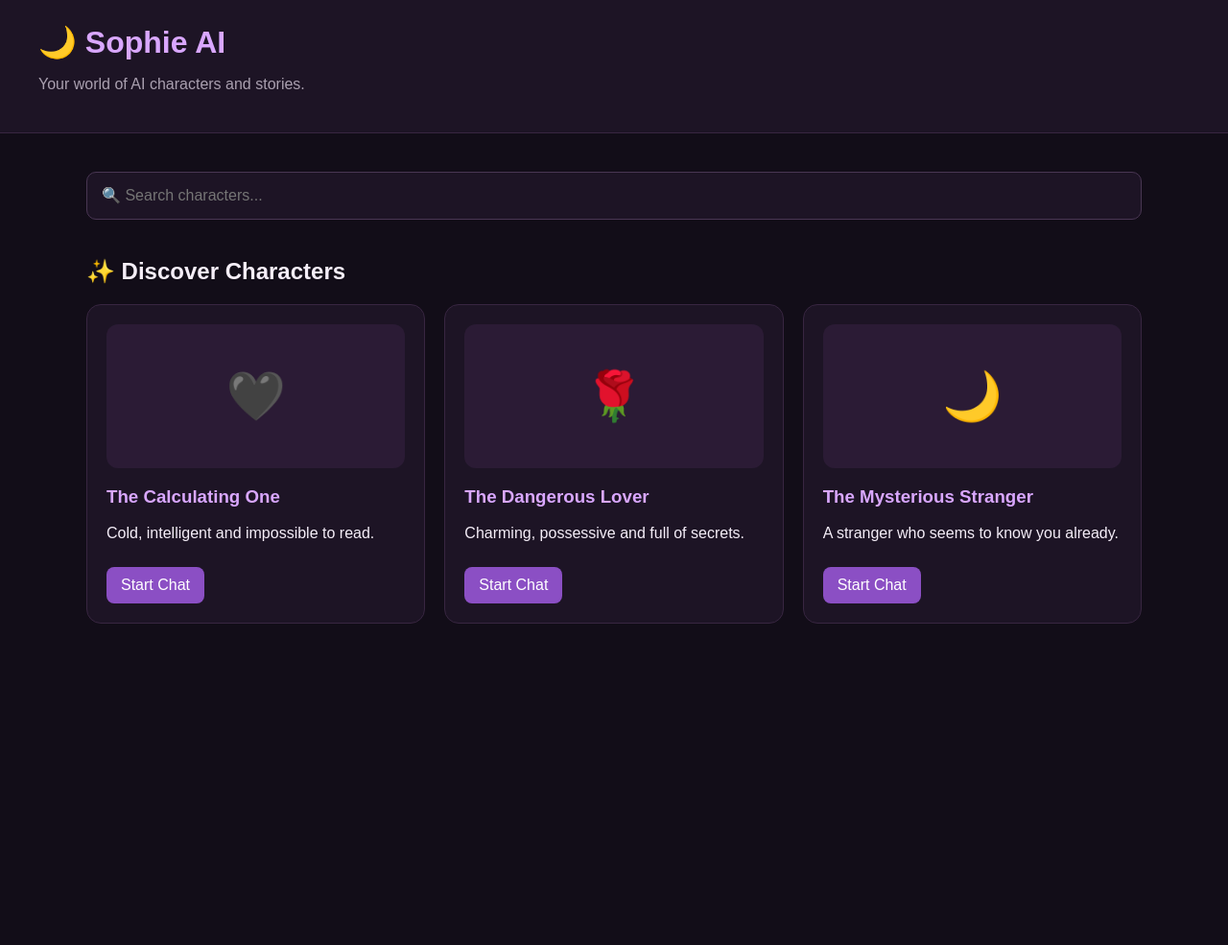
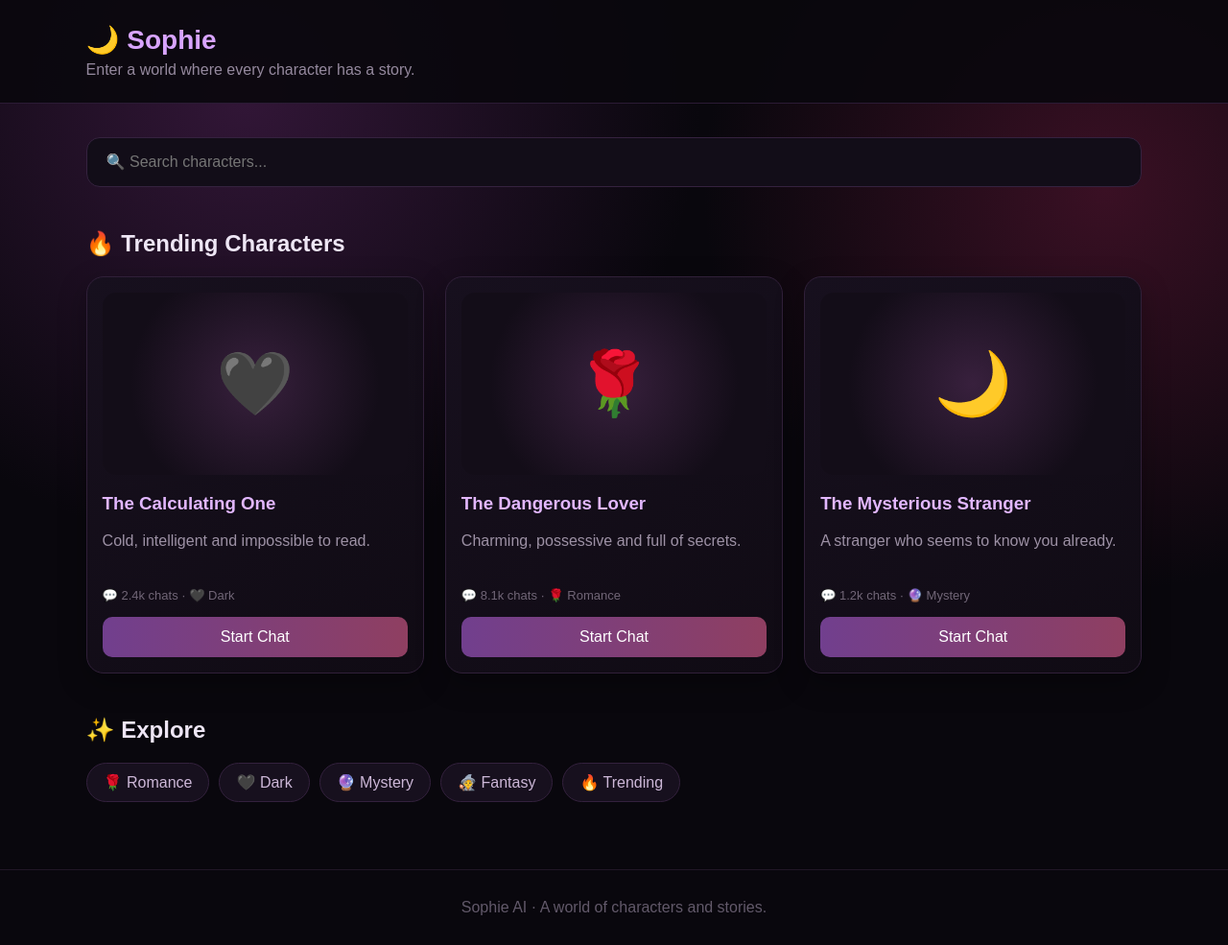
Before and after one commit to micancxx/mori-airp, a plain HTML site: page index.html in a window 1280 px wide. Shown: the whole page at 96% size. Before the commit the page ends 800 px from the top, so only its background shows below. Drawn offline with Linux system fonts and the light colour scheme.

Commit message:
Update index.html

```diff
--- a/index.html
+++ b/index.html
@@ -3,94 +3,156 @@
 <head>
 <meta charset="UTF-8">
 <meta name="viewport" content="width=device-width, initial-scale=1.0">
+
 <title>Sophie AI</title>
 
 <style>
+* {
+  box-sizing: border-box;
+}
+
 body {
   margin: 0;
   font-family: Arial, sans-serif;
-      background: #120d18;
-      color: #f5eef8;
+  color: #eee6f5;
+  background:
+    radial-gradient(circle at 20% 10%, #321637 0, transparent 35%),
+    radial-gradient(circle at 90% 20%, #3a1024 0, transparent 30%),
+    #09070d;
 }
 
 header {
-      padding: 25px 40px;
-      background: #1d1425;
-      border-bottom: 1px solid #382641;
+  padding: 25px 7%;
+  border-bottom: 1px solid #2b1b35;
+  background: rgba(9, 7, 13, 0.9);
 }
 
-    header h1 {
-      margin: 0;
-      color: #d9a7ff;
+.logo {
+  font-size: 28px;
+  font-weight: bold;
+  color: #d8a4ff;
 }
 
-    header p {
-      color: #aaa0b0;
+.tagline {
+  color: #95899e;
+  margin-top: 6px;
 }
 
 .container {
-      max-width: 1100px;
-      margin: 40px auto;
-      padding: 0 25px;
+  width: 86%;
+  max-width: 1200px;
+  margin: 35px auto;
 }
 
 .search {
   width: 100%;
-      padding: 15px;
-      box-sizing: border-box;
-      border-radius: 10px;
-      border: 1px solid #493653;
-      background: #1d1425;
+  padding: 16px 20px;
+  border-radius: 14px;
+  border: 1px solid #35223f;
+  background: #120d18;
   color: white;
+  outline: none;
   font-size: 16px;
 }
 
-    h2 {
-      margin-top: 40px;
+.search:focus {
+  border-color: #8b5cf6;
+}
+
+.section-title {
+  margin-top: 45px;
+  margin-bottom: 20px;
+  font-size: 24px;
+}
+
+.categories {
+  display: flex;
+  gap: 10px;
+  flex-wrap: wrap;
+}
+
+.category {
+  padding: 10px 17px;
+  border-radius: 30px;
+  background: #17101e;
+  border: 1px solid #33213d;
+  color: #cdb8d8;
+}
+
+.category:hover {
+  background: #281631;
+  border-color: #75458f;
 }
 
 .characters {
   display: grid;
-      grid-template-columns: repeat(auto-fit, minmax(220px, 1fr));
-      gap: 20px;
-      margin-top: 20px;
+  grid-template-columns: repeat(auto-fit, minmax(230px, 1fr));
+  gap: 22px;
 }
 
 .card {
-      background: #1d1425;
-      border: 1px solid #382641;
-      border-radius: 15px;
-      padding: 20px;
-      transition: 0.2s;
+  background: linear-gradient(145deg, #17101e, #100b14);
+  border: 1px solid #302039;
+  border-radius: 18px;
+  padding: 16px;
+  transition: 0.25s;
+  box-shadow: 0 10px 30px rgba(0,0,0,0.3);
 }
 
 .card:hover {
-      transform: translateY(-4px);
-      border-color: #a76bd1;
+  transform: translateY(-6px);
+  border-color: #7c4d91;
+  box-shadow: 0 15px 35px rgba(95, 40, 120, 0.25);
 }
 
 .avatar {
-      height: 150px;
-      background: #2b1b35;
-      border-radius: 12px;
+  height: 190px;
+  border-radius: 14px;
   display: flex;
   align-items: center;
   justify-content: center;
-      font-size: 50px;
+  font-size: 65px;
+  background:
+    radial-gradient(circle, #38203d, #130d18 70%);
 }
 
 .card h3 {
-      color: #d9a7ff;
+  margin-bottom: 8px;
+  color: #e2b7ff;
+}
+
+.description {
+  color: #9d91a5;
+  line-height: 1.5;
+  min-height: 45px;
+}
+
+.stats {
+  color: #716677;
+  font-size: 13px;
 }
 
 .button {
-      display: inline-block;
-      margin-top: 10px;
-      padding: 10px 15px;
-      background: #8b4fc4;
+  display: block;
+  text-align: center;
+  margin-top: 15px;
+  padding: 12px;
+  border-radius: 10px;
+  text-decoration: none;
   color: white;
-      text-decoration: none;
-      border-radius: 8px;
+  background: linear-gradient(90deg, #713f8e, #8f3f61);
+}
+
+.button:hover {
+  background: linear-gradient(90deg, #8950aa, #aa4b73);
+}
+
+footer {
+  margin-top: 70px;
+  padding: 30px;
+  text-align: center;
+  color: #62596a;
+  border-top: 1px solid #211626;
 }
 </style>
 </head>
@@ -98,42 +160,69 @@
 <body>
 
 <header>
-  <h1>🌙 Sophie AI</h1>
-  <p>Your world of AI characters and stories.</p>
+  <div class="logo">🌙 Sophie</div>
+  <div class="tagline">Enter a world where every character has a story.</div>
 </header>
 
 <div class="container">
 
-  <input class="search" type="text" placeholder="🔍 Search characters...">
+  <input
+    class="search"
+    type="text"
+    placeholder="🔍 Search characters..."
+  >
 
-  <h2>✨ Discover Characters</h2>
+  <h2 class="section-title">🔥 Trending Characters</h2>
 
   <div class="characters">
 
     <div class="card">
       <div class="avatar">🖤</div>
       <h3>The Calculating One</h3>
-      <p>Cold, intelligent and impossible to read.</p>
+      <p class="description">
+        Cold, intelligent and impossible to read.
+      </p>
+      <p class="stats">💬 2.4k chats · 🖤 Dark</p>
       <a class="button" href="#">Start Chat</a>
     </div>
 
     <div class="card">
       <div class="avatar">🌹</div>
       <h3>The Dangerous Lover</h3>
-      <p>Charming, possessive and full of secrets.</p>
+      <p class="description">
+        Charming, possessive and full of secrets.
+      </p>
+      <p class="stats">💬 8.1k chats · 🌹 Romance</p>
       <a class="button" href="#">Start Chat</a>
     </div>
 
     <div class="card">
       <div class="avatar">🌙</div>
       <h3>The Mysterious Stranger</h3>
-      <p>A stranger who seems to know you already.</p>
+      <p class="description">
+        A stranger who seems to know you already.
+      </p>
+      <p class="stats">💬 1.2k chats · 🔮 Mystery</p>
       <a class="button" href="#">Start Chat</a>
     </div>
 
   </div>
 
+  <h2 class="section-title">✨ Explore</h2>
+
+  <div class="categories">
+    <div class="category">🌹 Romance</div>
+    <div class="category">🖤 Dark</div>
+    <div class="category">🔮 Mystery</div>
+    <div class="category">🧙 Fantasy</div>
+    <div class="category">🔥 Trending</div>
   </div>
+
+</div>
+
+<footer>
+  Sophie AI · A world of characters and stories.
+</footer>
 
 </body>
 </html>
```
Lines whose indentation alone changed are shown as unchanged.
